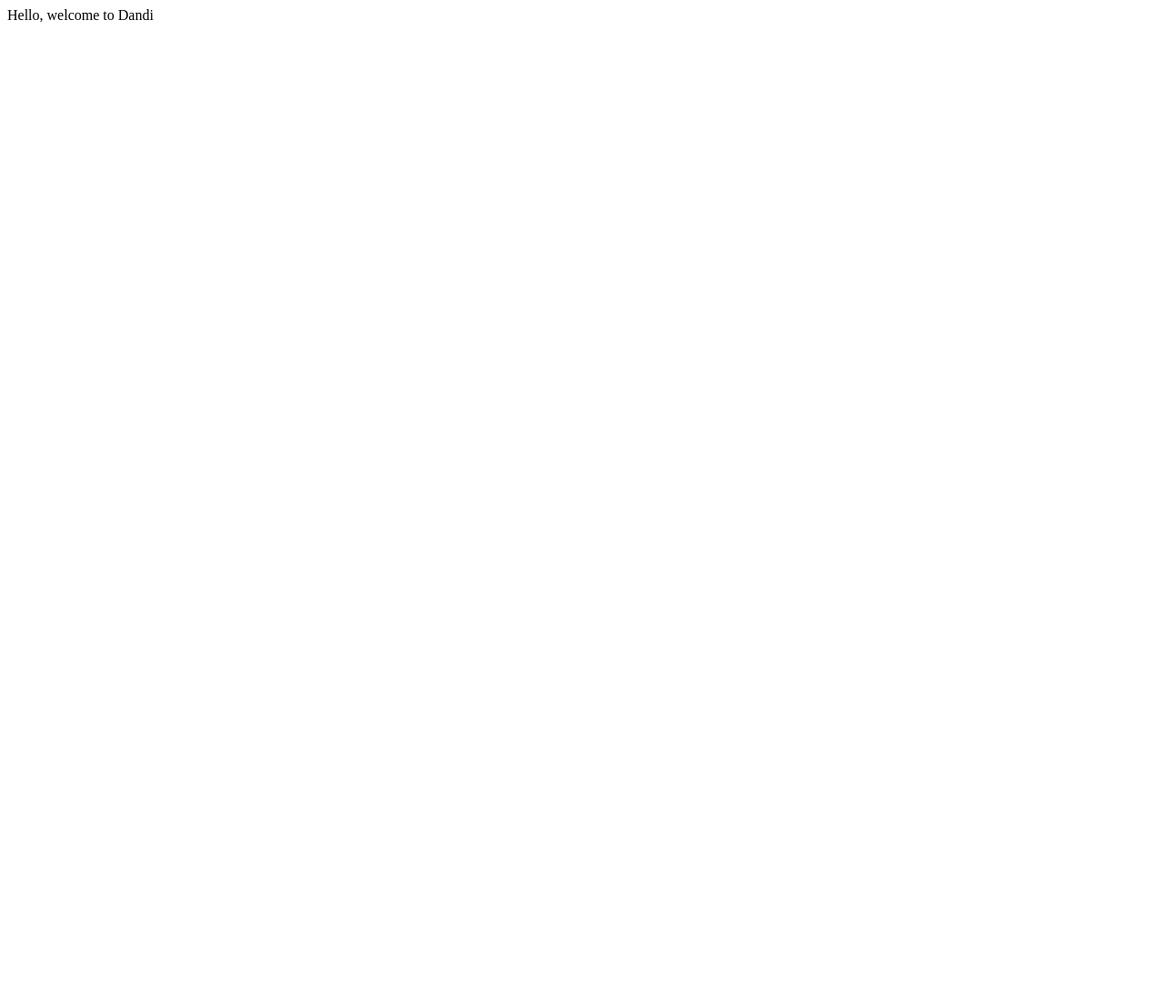
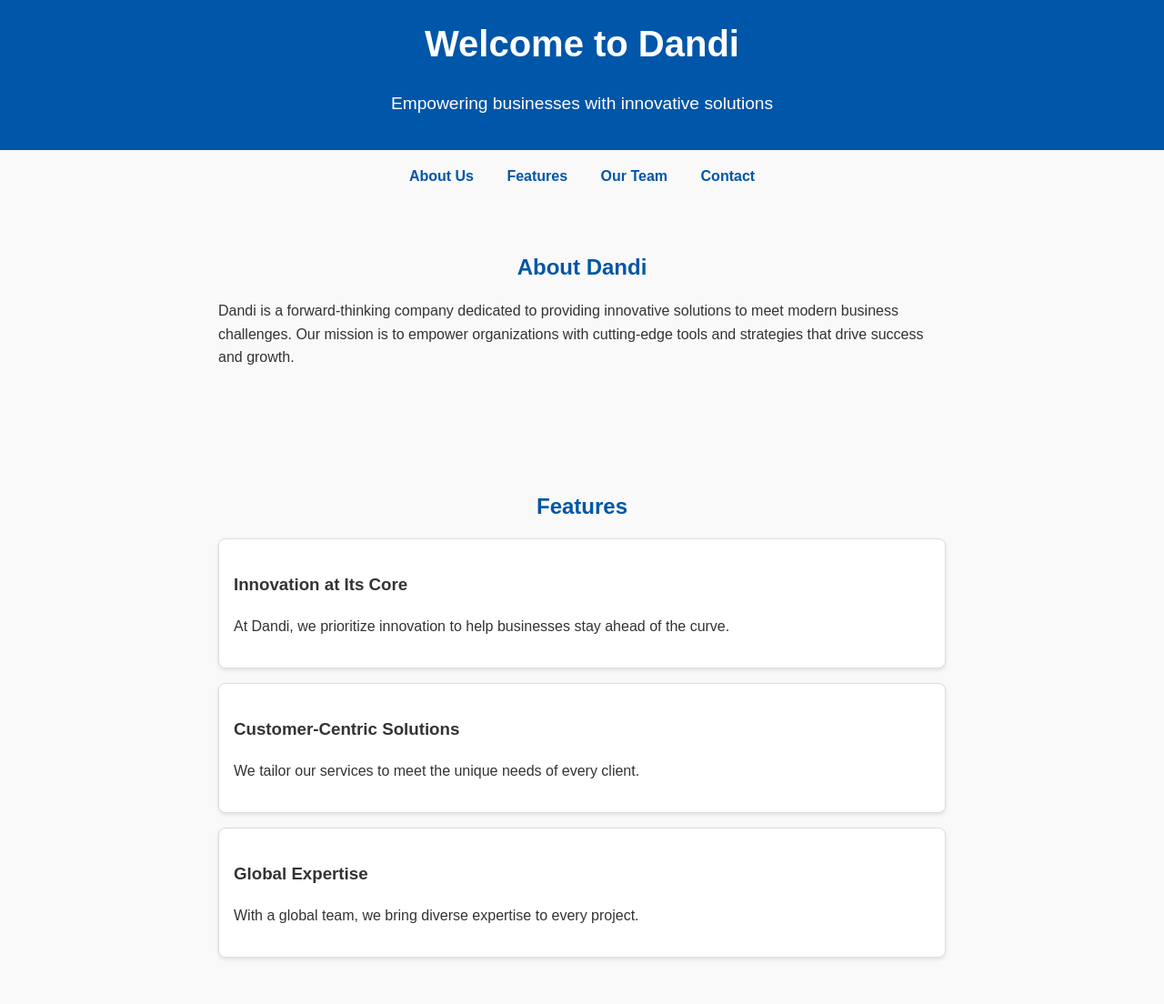
Before and after one commit to Walkerbei/walkerbei.github.io, a plain HTML site: page index.html in a window 1280 px wide. Shown: the top 1104 px of the page at 91% size. Before the commit the page ends 800 px from the top, so only its background shows below. Drawn offline with Linux system fonts and the light colour scheme.

Commit message:
add contents

```diff
--- a/index.html
+++ b/index.html
@@ -1 +1,129 @@
-Hello, welcome to Dandi
+<!DOCTYPE html>
+<html lang="en">
+<head>
+    <meta charset="UTF-8">
+    <meta name="viewport" content="width=device-width, initial-scale=1.0">
+    <meta name="description" content="Dandi - Empowering businesses with innovative solutions.">
+    <meta name="author" content="Dandi">
+    <title>Dandi | Empowering Innovation</title>
+    <link rel="stylesheet" href="styles.css">
+    <style>
+        /* Basic Styles */
+        body {
+            font-family: Arial, sans-serif;
+            margin: 0;
+            padding: 0;
+            line-height: 1.6;
+            color: #333;
+            background-color: #f9f9f9;
+        }
+        header {
+            background: #0056a8;
+            color: #fff;
+            padding: 1rem 0;
+            text-align: center;
+        }
+        header h1 {
+            margin: 0;
+            font-size: 2.5rem;
+        }
+        header p {
+            font-size: 1.2rem;
+        }
+        nav {
+            text-align: center;
+            margin: 1rem 0;
+        }
+        nav a {
+            color: #0056a8;
+            text-decoration: none;
+            margin: 0 1rem;
+            font-weight: bold;
+        }
+        nav a:hover {
+            text-decoration: underline;
+        }
+        section {
+            padding: 2rem;
+            max-width: 800px;
+            margin: auto;
+        }
+        section h2 {
+            color: #0056a8;
+            text-align: center;
+            margin-bottom: 1rem;
+        }
+        .features, .team, .contact {
+            margin-top: 2rem;
+        }
+        .feature-card {
+            background: #fff;
+            padding: 1rem;
+            margin: 1rem 0;
+            border: 1px solid #ddd;
+            border-radius: 8px;
+            box-shadow: 0 2px 4px rgba(0, 0, 0, 0.1);
+        }
+        footer {
+            text-align: center;
+            padding: 1rem 0;
+            background: #ddd;
+            margin-top: 2rem;
+        }
+        footer p {
+            margin: 0;
+        }
+        footer a {
+            color: #0056a8;
+            text-decoration: none;
+        }
+        footer a:hover {
+            text-decoration: underline;
+        }
+    </style>
+</head>
+<body>
+    <header>
+        <h1>Welcome to Dandi</h1>
+        <p>Empowering businesses with innovative solutions</p>
+    </header>
+    <nav>
+        <a href="#about">About Us</a>
+        <a href="#features">Features</a>
+        <a href="#team">Our Team</a>
+        <a href="#contact">Contact</a>
+    </nav>
+    <section id="about">
+        <h2>About Dandi</h2>
+        <p>Dandi is a forward-thinking company dedicated to providing innovative solutions to meet modern business challenges. Our mission is to empower organizations with cutting-edge tools and strategies that drive success and growth.</p>
+    </section>
+    <section id="features" class="features">
+        <h2>Features</h2>
+        <div class="feature-card">
+            <h3>Innovation at Its Core</h3>
+            <p>At Dandi, we prioritize innovation to help businesses stay ahead of the curve.</p>
+        </div>
+        <div class="feature-card">
+            <h3>Customer-Centric Solutions</h3>
+            <p>We tailor our services to meet the unique needs of every client.</p>
+        </div>
+        <div class="feature-card">
+            <h3>Global Expertise</h3>
+            <p>With a global team, we bring diverse expertise to every project.</p>
+        </div>
+    </section>
+    <section id="team" class="team">
+        <h2>Our Team</h2>
+        <p>Our team comprises passionate professionals who bring creativity, technical expertise, and dedication to every project. Together, we make ideas happen.</p>
+    </section>
+    <section id="contact" class="contact">
+        <h2>Contact Us</h2>
+        <p>Have questions or want to learn more about how we can help your business?</p>
+        <p>Email us at: <a href="mailto:info@dandi.com">info@dandi.com</a></p>
+        <p>Call us: +123 456 7890</p>
+    </section>
+    <footer>
+        <p>&copy; 2024 Dandi. All rights reserved. | <a href="#about">About</a> | <a href="#contact">Contact</a></p>
+    </footer>
+</body>
+</html>
```
